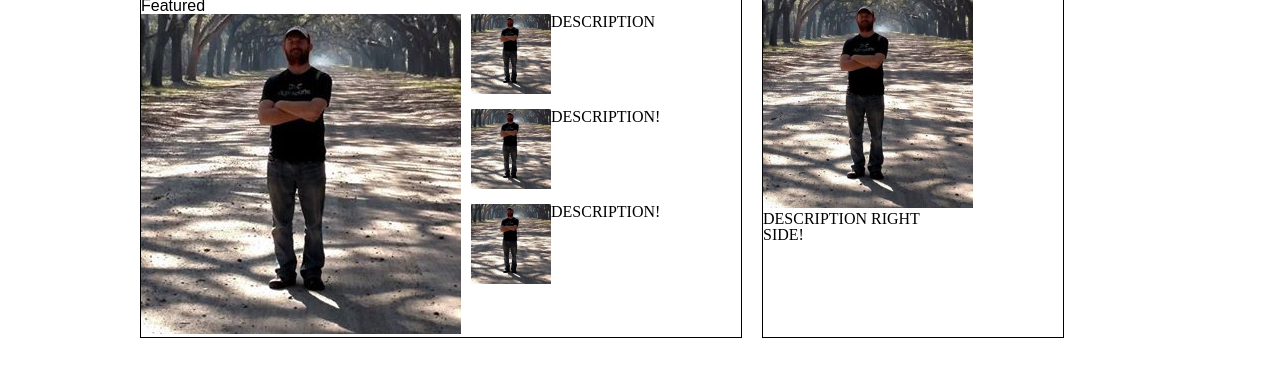
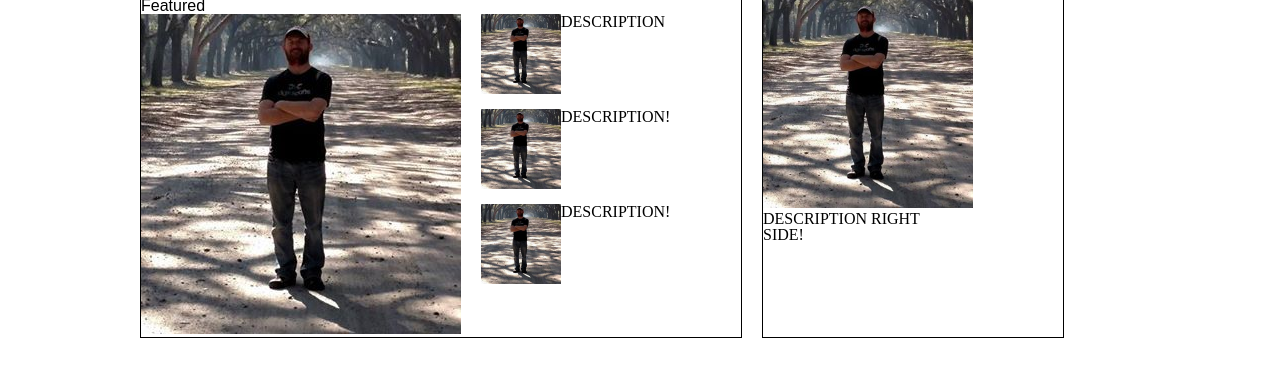
Before and after one commit to CaseyTM/youtube-clone, a plain HTML site: page index.html in a window 1280 px wide. Shown: the part 130-506 px from the top of the page. Drawn offline with Linux system fonts and the light colour scheme.

Commit message:
padding adjusted slightly

```diff
--- a/styles.css
+++ b/styles.css
@@ -79,7 +79,7 @@ margin-top: 50px;
 }
 #thumb{
 	float: left;
-	padding-left: 10px;
+
 }
 #thumb-one img{
 	height: 80px;
@@ -99,6 +99,7 @@ margin-top: 50px;
 #thumb-one, #thumb-two, #thumb-three{
 	float: left;
 	clear: left;
+	padding-left: 20px;
 }
 #primary-body{
 	max-width: 1000px;
```
